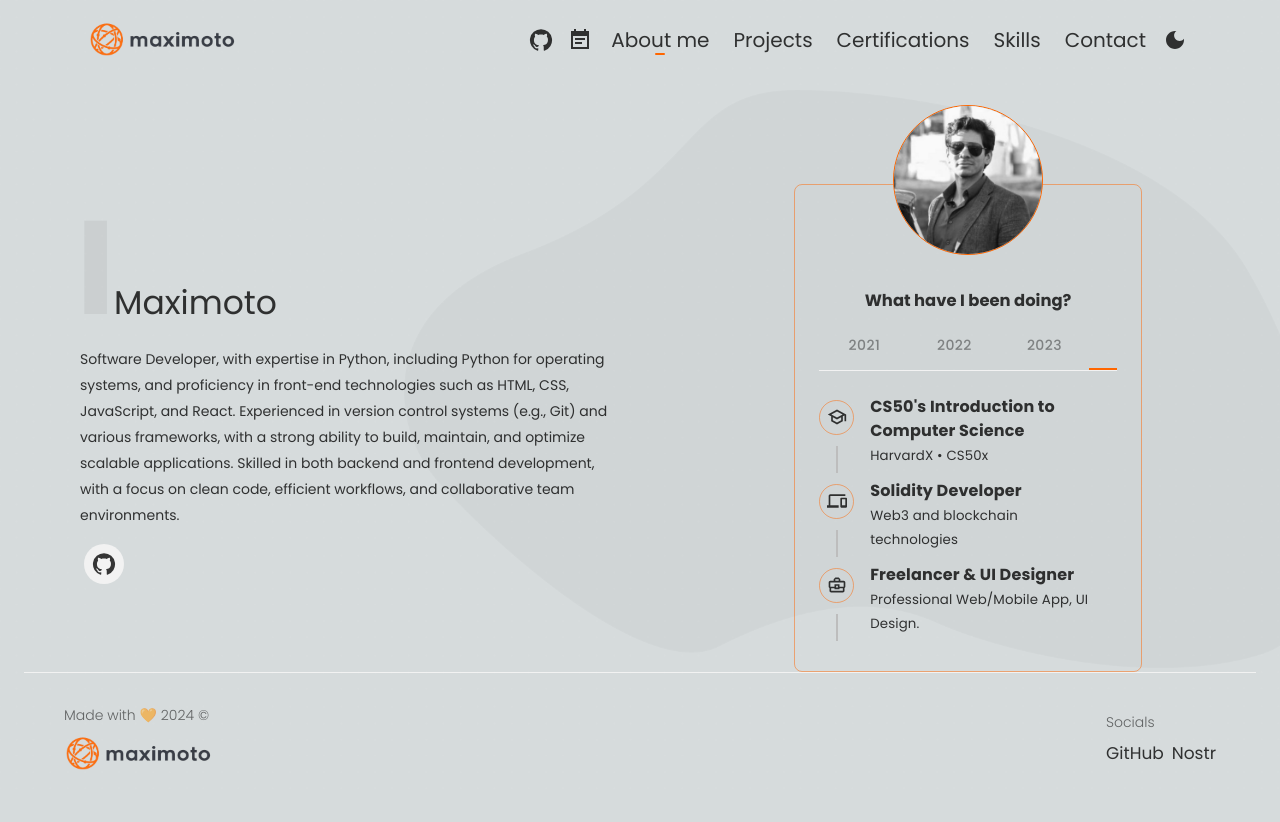
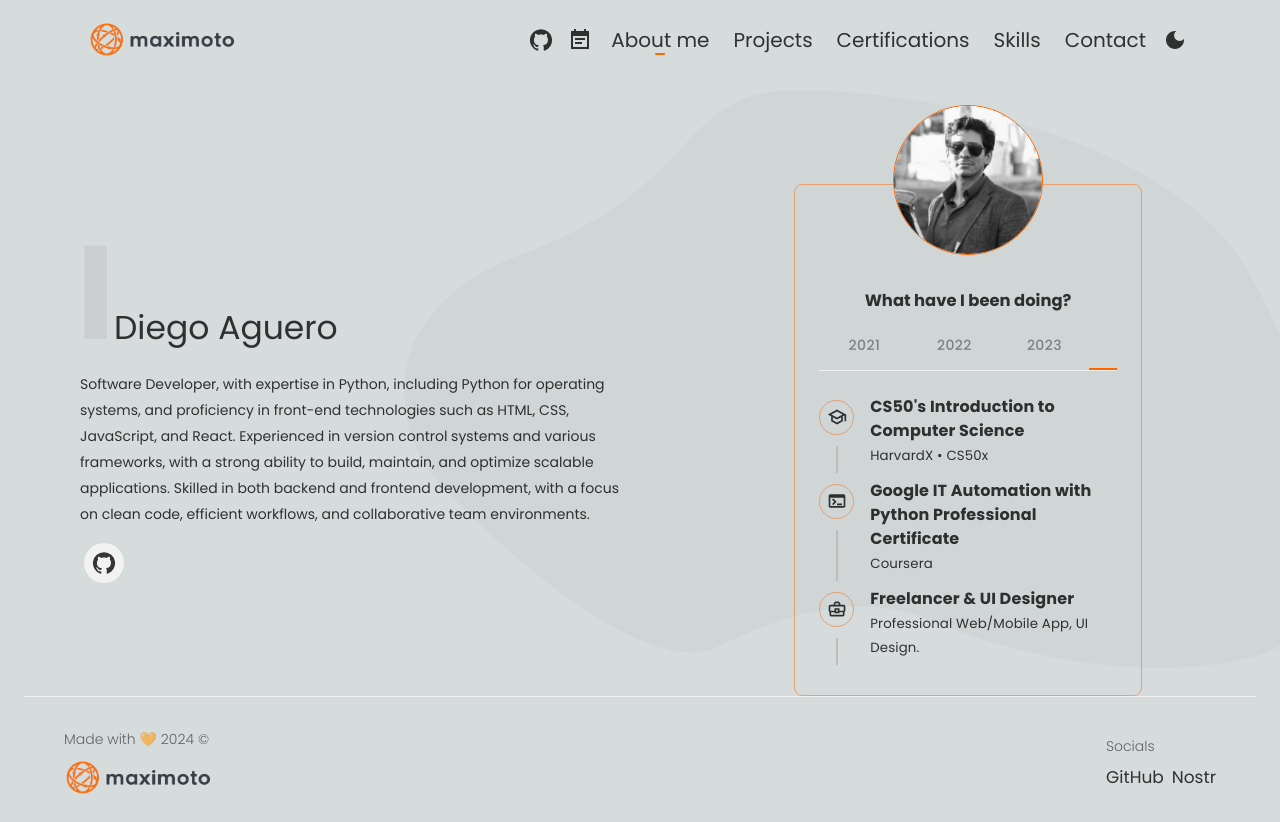
Before and after one commit to maximotodev/maximotodev, a Next.js app: page /about in a window 1280 px wide. Before the commit the page ends 800 px from the top, so only its background shows below. Built offline with nearby package versions, Linux system fonts and the light colour scheme.

Commit message:
Change about page.

```diff
--- a/components/BannerSection.tsx
+++ b/components/BannerSection.tsx
@@ -84,7 +84,7 @@ const BannerSection = () => {
                     position: "absolute",
                     top: -80,
                     border: "0.5px solid var(--primaryColor)",
-                    // backgroundColor: "var(--cardBgColor)",
+                    backgroundColor: "var(--cardBgColor)",
                   }}
                 >
                   <Image
--- a/data/aboutData.tsx
+++ b/data/aboutData.tsx
@@ -1,10 +1,9 @@
 import {
   BusinessCenterOutlined,
   GitHub,
-  LinkedIn,
   Phonelink,
   SchoolOutlined,
-  Twitter,
+  TerminalOutlined,
 } from "@mui/icons-material";
 import { experienceLinks, gitlabIcon, socialLinks } from "../utils/variables";
 import profilePic from "@/assets/images/profilePic.png";
@@ -13,16 +12,16 @@ import Link from "next/link";
 
 export const aboutInfo = {
   number: "I",
-  name: "Maximoto",
+  name: "Diego Aguero",
   description: (
     <>
       Software Developer, with expertise in Python, including Python for
       operating systems, and proficiency in front-end technologies such as HTML,
-      CSS, JavaScript, and React. Experienced in version control systems (e.g.,
-      Git) and various frameworks, with a strong ability to build, maintain, and
-      optimize scalable applications. Skilled in both backend and frontend
-      development, with a focus on clean code, efficient workflows, and
-      collaborative team environments.
+      CSS, JavaScript, and React. Experienced in version control systems and
+      various frameworks, with a strong ability to build, maintain, and optimize
+      scalable applications. Skilled in both backend and frontend development,
+      with a focus on clean code, efficient workflows, and collaborative team
+      environments.
     </>
   ),
   socials: [
@@ -127,9 +126,9 @@ export const experiences = [
         dec: <>HarvardX • CS50x</>,
       },
       {
-        icon: <Phonelink fontSize="small" />,
-        title: "Solidity Developer",
-        dec: <>Web3 and blockchain technologies</>,
+        icon: <TerminalOutlined fontSize="small" />,
+        title: "Google IT Automation with Python Professional Certificate",
+        dec: <>Coursera</>,
       },
       {
         icon: <BusinessCenterOutlined fontSize="small" />,
```
Also changed, not shown: components/Skill_cloud.tsx (+16 -15 lines), 1 other file (tests, documents, lock files or other folders).
